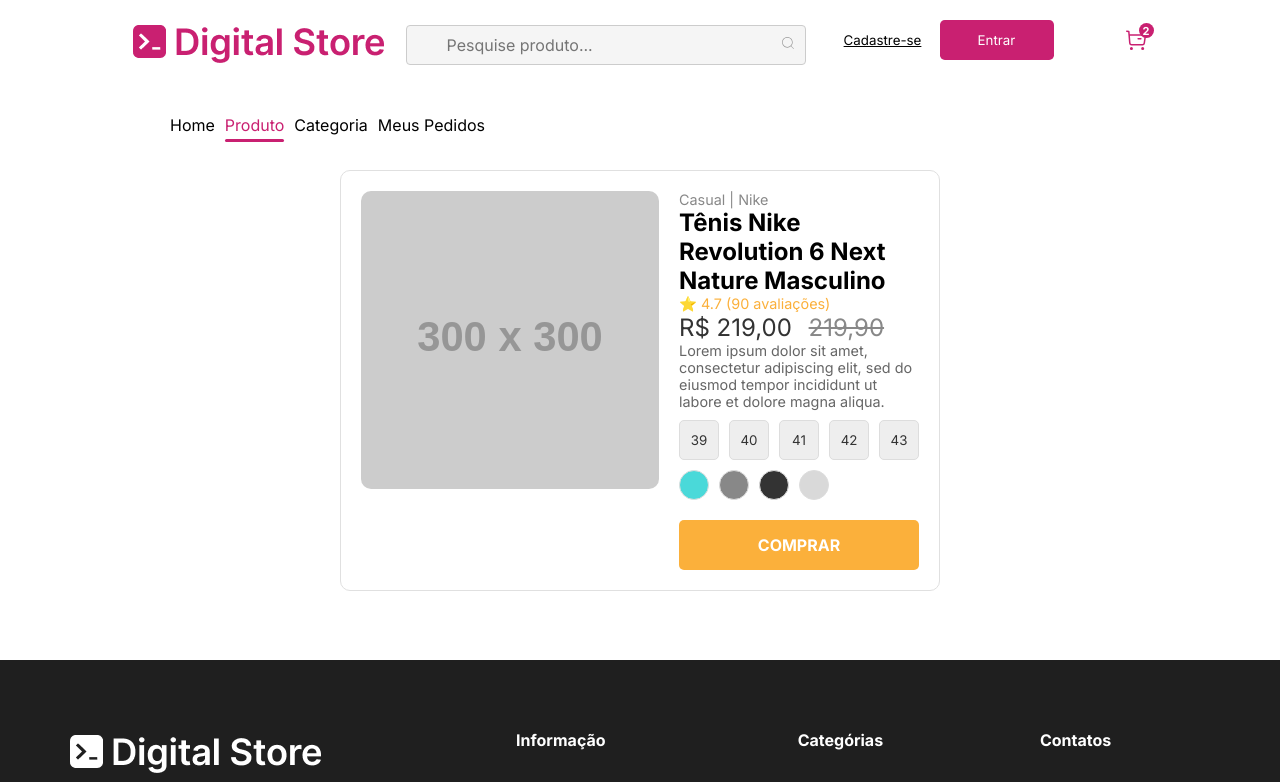
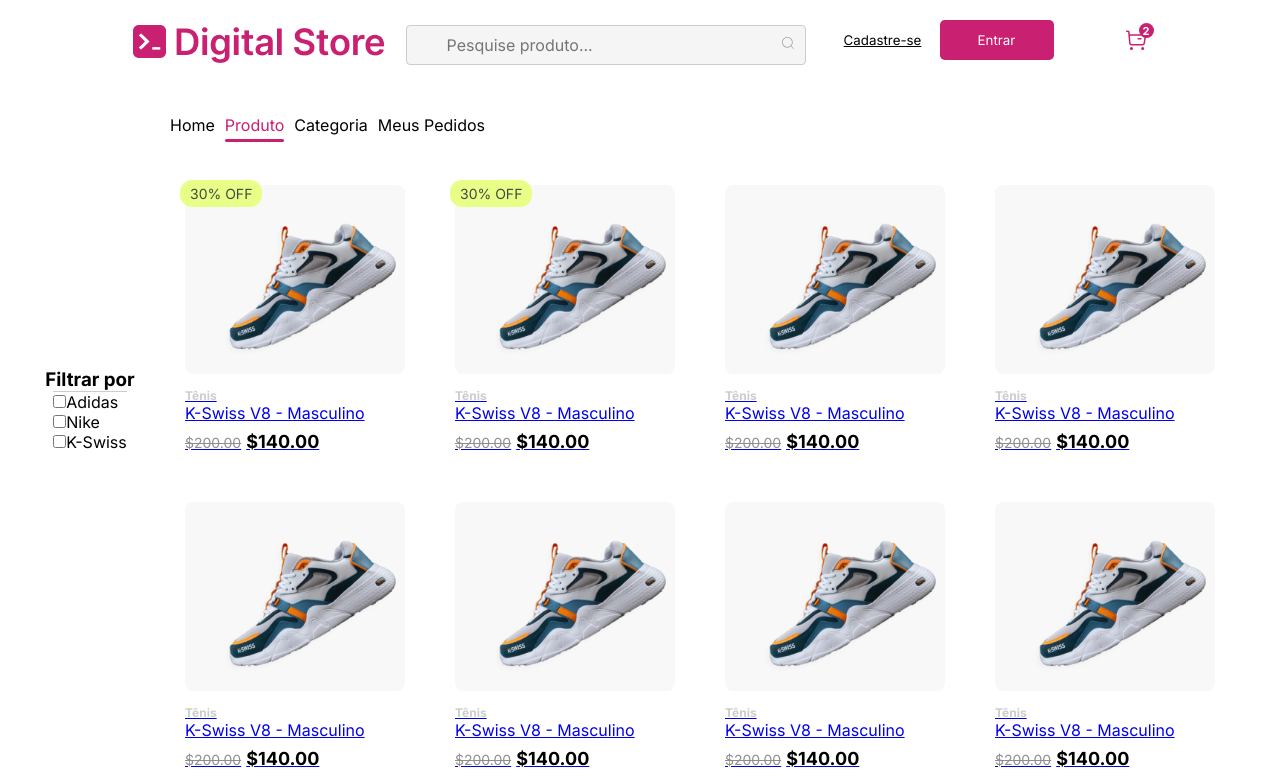
Before and after one commit to adryeldeev/GT-Desafio, a React (Vite) app: page /produto in a window 1280 px wide. Shown: the top 782 px of the page. Built offline with nearby package versions, Linux system fonts and the light colour scheme.

Commit message:
atualizacao navegacao

```diff
--- a/src/Components/ProductCard/ProductCard.css
+++ b/src/Components/ProductCard/ProductCard.css
@@ -1,6 +1,7 @@
 .container-produto{
-    width: 100%;
+    max-width:100%;
     height: 100%;
+    display: flex;
 }
 .product-page{
     display: flex;
@@ -17,7 +18,7 @@
 }
 .product-card {
     position: relative;
-    width: 250px;
+    width: 150px;
     padding: 15px;
     border-radius: 8px;
     text-align: start;
--- a/src/Components/ProductCard/ProductCard.jsx
+++ b/src/Components/ProductCard/ProductCard.jsx
@@ -1,9 +1,81 @@
 import React, { useState } from "react";
 import Sidebar from "../Sidebar/Sidebar";
 import IMGLayer from '../../assets/Layer.png';
+import { NavLink } from "react-router-dom";
 
 let productsData = [
     {
+        id:1,
+      title: 'Tênis',
+      descricao: 'K-Swiss V8 - Masculino',
+      preco: 200,
+      desconto: 140,
+      imagem: IMGLayer,
+      brand: "Adidas"
+    },
+    {
+        id:2,
+      title: 'Tênis',
+      descricao: 'K-Swiss V8 - Masculino',
+      preco: 200,
+      desconto: 140,
+      imagem: IMGLayer,
+      brand: "Nike"
+    },
+    {
+        id:3,
+      title: 'Tênis',
+      descricao: 'K-Swiss V8 - Masculino',
+      preco: 200,
+      desconto: 140,
+      imagem: IMGLayer,
+      brand: "K-Swiss"
+    },
+    {
+        id:4,
+      title: 'Tênis',
+      descricao: 'K-Swiss V8 - Masculino',
+      preco: 200,
+      desconto: 140,
+      imagem: IMGLayer,
+      brand: "Adidas",
+    },
+    {
+        id:5,
+      title: 'Tênis',
+      descricao: 'K-Swiss V8 - Masculino',
+      preco: 200,
+      desconto: 140,
+      imagem: IMGLayer,
+       brand: "Nike"
+    },
+    {
+        id:6,
+      title: 'Tênis',
+      descricao: 'K-Swiss V8 - Masculino',
+      preco: 200,
+      desconto: 140,
+      imagem: IMGLayer,
+       brand: "K-Swiss"
+    },
+    {
+        id:7,
+      title: 'Tênis',
+      descricao: 'K-Swiss V8 - Masculino',
+      preco: 200,
+      desconto: 140,
+      imagem: IMGLayer,
+       brand: "Adidas"
+    },
+    {
+        id:8,
+      title: 'Tênis',
+      descricao: 'K-Swiss V8 - Masculino',
+      preco: 200,
+      desconto: 140,
+      imagem: IMGLayer,
+     brand: "Nike"
+    },  {
         id:1,
       title: 'Tênis',
       descricao: 'K-Swiss V8 - Masculino',
@@ -83,8 +155,7 @@ const ProductCard = () => {
 
   const handleBrandFilter = (brand) => {
     setSelectedBrand(brand);
-    setSearchTerm(brand);
-    setSearchTerm(""); // Reset search term when brand filter is applied
+
   };
 
   const filteredProducts = products.filter((product) => {
@@ -99,22 +170,22 @@ const ProductCard = () => {
     <div className="container-produto"  style={{ display: "flex" }}>
       <Sidebar onFilterChange={handleBrandFilter} />
       <div className="product-gallery">
-          {filteredProducts.map((products, index) => (
-            <div className="product-card" key={index.id}>
+          {filteredProducts.map((product, index) => (
+            <NavLink to={`/produto/${product.id}`} className="product-card" key={product.id}>
              {index < 2 &&
              (
               <div className="product-discount">
-              {((products.preco - products.desconto) / products.preco * 100).toFixed(0)}% OFF
+              {((product.preco - product.desconto) / product.preco * 100).toFixed(0)}% OFF
             </div>
              )}
-              <img src={products.imagem} alt={products.title} className="product-image" />
-              <p className="product-title">{products.title}</p>
-              <span className="product-description">{products.descricao}</span>
+              <img src={product.imagem} alt={product.title} className="product-image" />
+              <p className="product-title">{product.title}</p>
+              <span className="product-description">{product.descricao}</span>
               <div className="product-price">
-                <span className="original-price">${products.preco.toFixed(2)}</span>
-                <span className="discounted-price">${products.desconto.toFixed(2)}</span>
+                <span className="original-price">${product.preco.toFixed(2)}</span>
+                <span className="discounted-price">${product.desconto.toFixed(2)}</span>
               </div>
-            </div>
+            </NavLink>
           ))}
         </div>
     </div>
--- a/src/Components/ProductDetails/ProducDetails.jsx
+++ b/src/Components/ProductDetails/ProducDetails.jsx
@@ -2,6 +2,7 @@ import React from 'react';
 import './ProductDetails.css';
 import IMGLayer from '../../assets/Layer.png';
 import Arrow from '../../assets/Line.png';
+import { NavLink } from 'react-router-dom';
 
 const ProductDetails = () => {
   let cards = [
@@ -69,9 +70,11 @@ const ProductDetails = () => {
         <div className="product-header">
           <p>Produtos em alta</p>
           <div className="view-all">
-            <p>Ver todos
-               </p>
+            <NavLink to='/produto' className='navlink'>
+                  Ver todos
+
             <img src={Arrow} alt="" />
+            </NavLink>
           </div>
         </div>
         <div className="product-gallery">
--- a/src/Components/ProductDetails/ProductDetails.css
+++ b/src/Components/ProductDetails/ProductDetails.css
@@ -69,9 +69,7 @@
 .view-all:hover{
     color: rgba(0, 0, 0, 0.5);
 }
-.view-all img:hover{
-    filter: hue-rotate(300deg) brightness(1.2) contrast(1.2);
-}
+
 
 .view-all p {
     font-size: 12px;
@@ -129,3 +127,8 @@
     font-weight: bold;
     text-align: start;
 }
+.navlink{
+    text-decoration: none;
+    color: #C92071;
+
+}
--- a/src/Components/ProductListing/ProductListing.jsx
+++ b/src/Components/ProductListing/ProductListing.jsx
@@ -1,46 +1,117 @@
 import React, { useState } from 'react';
-
-import './ProductListingStyle.jsx'
-import { CardContainer } from './ProductListingStyle.jsx';
-import { ImageContainer } from './ProductListingStyle.jsx';
-import { DetailsContainer } from './ProductListingStyle.jsx';
-import { Category } from './ProductListingStyle.jsx';
-import { Title } from './ProductListingStyle.jsx';
-import { Rating } from './ProductListingStyle.jsx';
-import { Price } from './ProductListingStyle.jsx';
-import { Description } from './ProductListingStyle.jsx';
-import { SizeSelector } from './ProductListingStyle.jsx';
-import { SizeOption } from './ProductListingStyle.jsx';
-import { ColorSelector } from './ProductListingStyle.jsx';
-import { ColorOption } from './ProductListingStyle.jsx';
-import { BuyButton } from './ProductListingStyle.jsx';
+import './ProductListingStyle.jsx';
+import { CardContainer, ImageContainer, DetailsContainer, Category, Title, Rating, Price, Description, SizeSelector, SizeOption, ColorSelector, ColorOption, BuyButton } from './ProductListingStyle.jsx';
+import IMGLayer from '../../assets/Layer.png';
+import { useParams } from 'react-router-dom';
 
 const ProductListing = () => {
+  const { id } = useParams();
   const [selectedSize, setSelectedSize] = useState(null);
   const [selectedColor, setSelectedColor] = useState(null);
 
-  const sizes = [39, 40, 41, 42, 43];
+const productsData = [
+  {
+    id:1,
+  title: 'Tênis',
+  descricao: 'K-Swiss V8 - Masculino',
+  preco: 200,
+  desconto: 140,
+  imagem: IMGLayer,
+  brand: "Adidas",
+  sizes: [39, 40, 41, 42, 43],
+},
+{
+    id:2,
+  title: 'Tênis',
+  descricao: 'K-Swiss V8 - Masculino',
+  preco: 200,
+  desconto: 140,
+  imagem: IMGLayer,
+  brand: "Nike",
+  sizes: [39, 40, 41, 42, 43],
+},
+{
+    id:3,
+  title: 'Tênis',
+  descricao: 'K-Swiss V8 - Masculino',
+  preco: 200,
+  desconto: 140,
+  imagem: IMGLayer,
+  brand: "K-Swiss",
+  sizes: [39, 40, 41, 42, 43],
+},
+{
+    id:4,
+  title: 'Tênis',
+  descricao: 'K-Swiss V8 - Masculino',
+  preco: 200,
+  desconto: 140,
+  imagem: IMGLayer,
+  brand: "Adidas",
+  sizes: [39, 40, 41, 42, 43],
+},
+{
+    id:5,
+  title: 'Tênis',
+  descricao: 'K-Swiss V8 - Masculino',
+  preco: 200,
+  desconto: 140,
+  imagem: IMGLayer,
+   brand: "Nike",
+   sizes: [39, 40, 41, 42, 43],
+},
+{
+    id:6,
+  title: 'Tênis',
+  descricao: 'K-Swiss V8 - Masculino',
+  preco: 200,
+  desconto: 140,
+  imagem: IMGLayer,
+   brand: "K-Swiss",
+   sizes: [39, 40, 41, 42, 43],
+},
+{
+    id:7,
+  title: 'Tênis',
+  descricao: 'K-Swiss V8 - Masculino',
+  preco: 200,
+  desconto: 140,
+  imagem: IMGLayer,
+   brand: "Adidas",
+   sizes: [39, 40, 41, 42, 43],
+},
+{
+    id:8,
+  title: 'Tênis',
+  descricao: 'K-Swiss V8 - Masculino',
+  preco: 200,
+  desconto: 140,
+  imagem: IMGLayer,
+ brand: "Nike",
+ sizes: [39, 40, 41, 42, 43],
+},
+]
+
+  const productData = productsData.find(product => product.id === parseInt(id))
+
+
   const colors = ['#4AD9D9', '#888888', '#333333', '#D9D9D9'];
 
   return (
     <CardContainer>
       <ImageContainer>
-        <img src="https://via.placeholder.com/300" alt="Product" />
+        <img src={productData.imagem} alt="Product" />
       </ImageContainer>
       <DetailsContainer>
-        <Category>Casual | Nike</Category>
-        <Title>Tênis Nike Revolution 6 Next Nature Masculino</Title>
-        <Rating>
-          ⭐ 4.7 (90 avaliações)
-        </Rating>
+        <Category>Casual | {productData.brand}</Category>
+        <Title>{productData.title}</Title>
+        <Rating>⭐ 4.7 (90 avaliações)</Rating>
         <Price>
-          R$ 219,00 <span>219,90</span>
+          R$ {productData.preco},00 <span>{productData.desconto},90</span>
         </Price>
-        <Description>
-          Lorem ipsum dolor sit amet, consectetur adipiscing elit, sed do eiusmod tempor incididunt ut labore et dolore magna aliqua.
-        </Description>
+        <Description>{productData.descricao}</Description>
         <SizeSelector>
-          {sizes.map(size => (
+          {productData.sizes.map((size) => (
             <SizeOption
               key={size}
               selected={selectedSize === size}
--- a/src/Components/ProductListing/ProductListingStyle.jsx
+++ b/src/Components/ProductListing/ProductListingStyle.jsx
@@ -91,8 +91,8 @@ export const ColorSelector = styled.div`
 export const ColorOption = styled.button`
   width: 30px;
   height: 30px;
-  background: ${({ color }) => color};
-  border: ${({ selected }) => (selected ? '2px solid #333' : '1px solid #ddd')};
+  background-color: ${( props ) => props.color};
+  border: ${( props ) => (props.selected ? '2px solid #333' : '1px solid #ddd')};
   border-radius: 50%;
   cursor: pointer;
 
--- a/src/Components/Sidebar/Sidebar.jsx
+++ b/src/Components/Sidebar/Sidebar.jsx
@@ -1,5 +1,4 @@
 // Sidebar.js
-import React from "react";
 import './SidebarStyle.css'
 const Sidebar = ({ onFilterChange }) => {
   return (
--- a/src/Components/Sidebar/SidebarStyle.css
+++ b/src/Components/Sidebar/SidebarStyle.css
@@ -1,7 +1,7 @@
 .sidebar {
   height: 100%;
-    width: 300px;
-    padding: 20px;
+    max-width: 120px;
+    padding: 10px;
   }
   .select-filtro-mark{
     display: flex;
--- a/src/Routes/Routes.jsx
+++ b/src/Routes/Routes.jsx
@@ -3,6 +3,7 @@ import NoPage from "../NoPage";
 import Layout from "../Components/Layout/Layout";
 import Home from './../Pages/HomePage/Home';
 import ProductListing from "../Components/ProductListing/ProductListing";
+import ProductCard from "../Components/ProductCard/ProductCard";
 
 
 
@@ -14,7 +15,8 @@ const Rotas = () => {
        <Layout>
         <Routes>
           <Route path="/" element={<Home />} />
-          <Route path="/produto" element={<ProductListing/>} />
+          <Route path="/produto" element={<ProductCard/>} />
+          <Route path="/produto/:id" element={<ProductListing/>} />
           <Route path="*" element={<NoPage />} />
         </Routes>
       </Layout>
```
